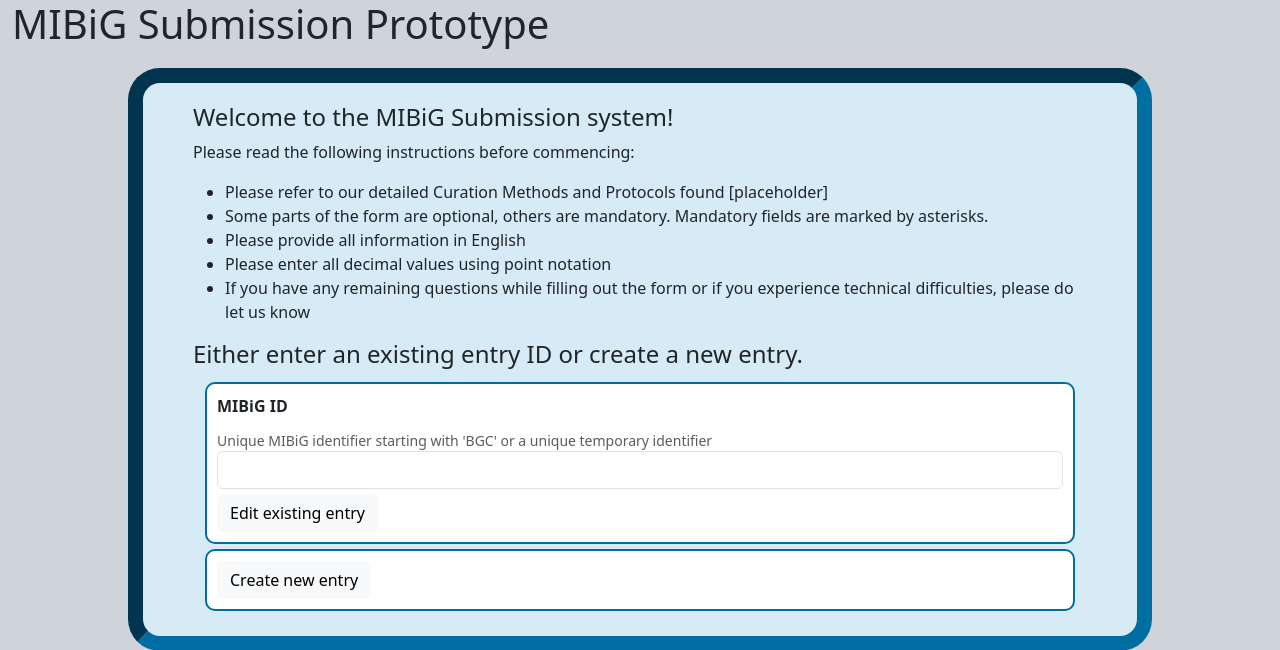
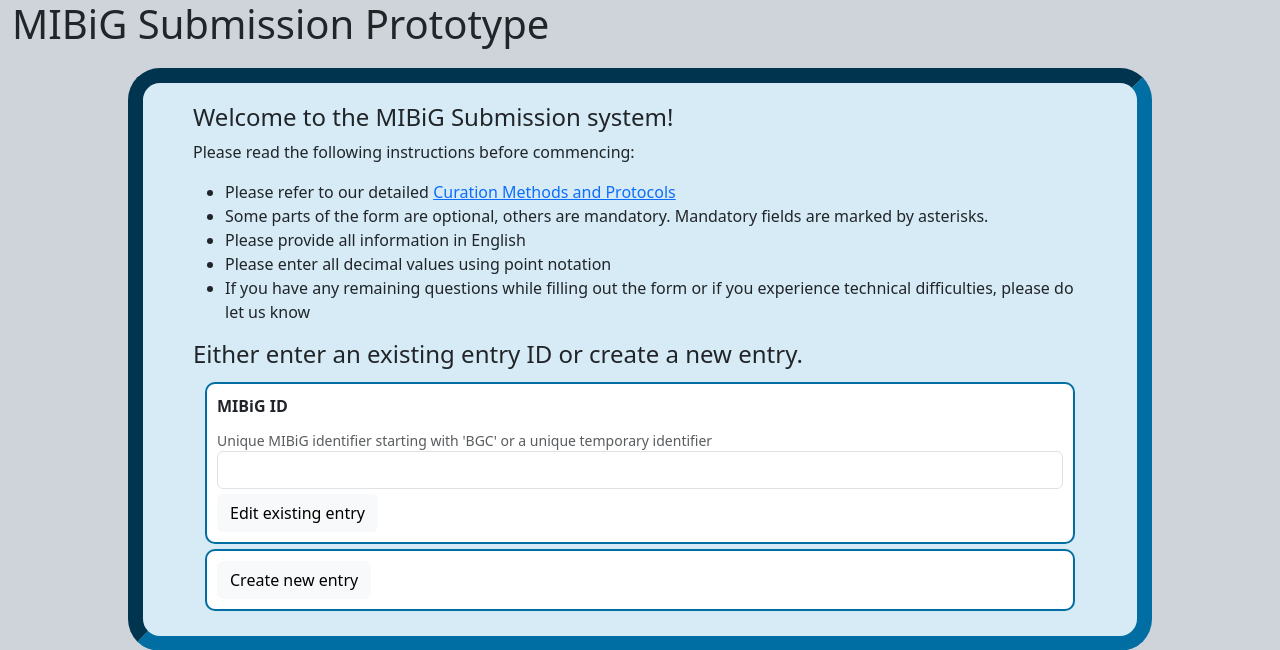
Before and after one commit to nlouwen/submission-prototype, a Flask app: page / in a window 1280 px wide. Shown: the top 650 px of the page. Run offline with Flask 3, Linux system fonts and the light colour scheme; the visitor is signed in with stand-in values (Sample User, id 1); some libraries are stand-ins or nearby versions.

Commit message:
chore: add link to protocols to index

```diff
--- a/submission/templates/main/index.html
+++ b/submission/templates/main/index.html
@@ -10,7 +10,9 @@
 
         <p>Please read the following instructions before commencing:</p>
         <ul>
-            <li>Please refer to our detailed Curation Methods and Protocols found [placeholder]</li>
+            <li>Please refer to our detailed <a
+                    href="https://docs.google.com/document/d/1PkQXle1y4W5sgvgf-NC8R0aCgmQvzIhZnLzNJKOKsRg/edit?usp=sharing">Curation
+                    Methods and Protocols</a></li>
             <li>Some parts of the form are optional, others are mandatory. Mandatory fields are marked by asterisks.
             </li>
             <li>Please provide all information in English</li>
```
